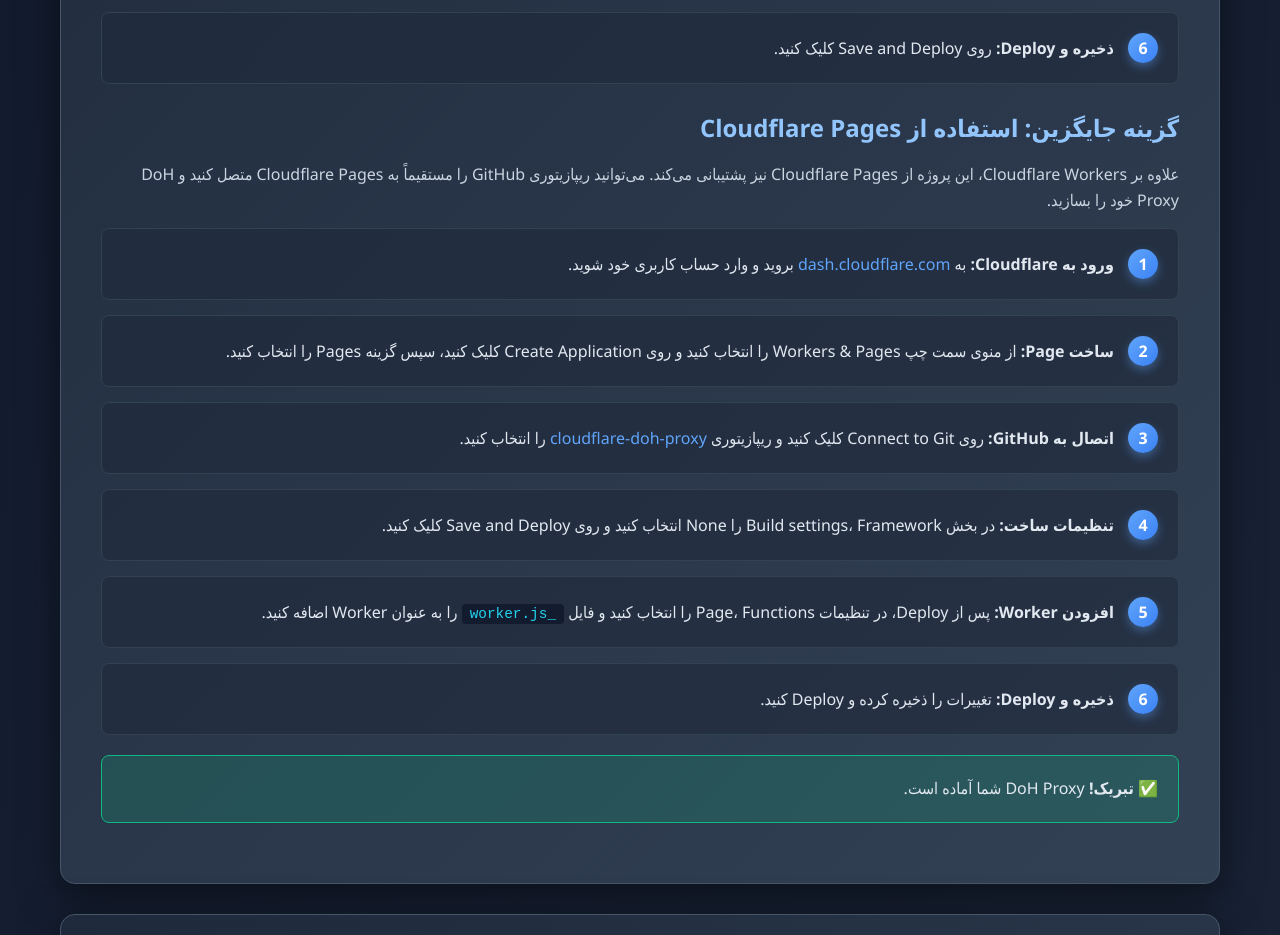
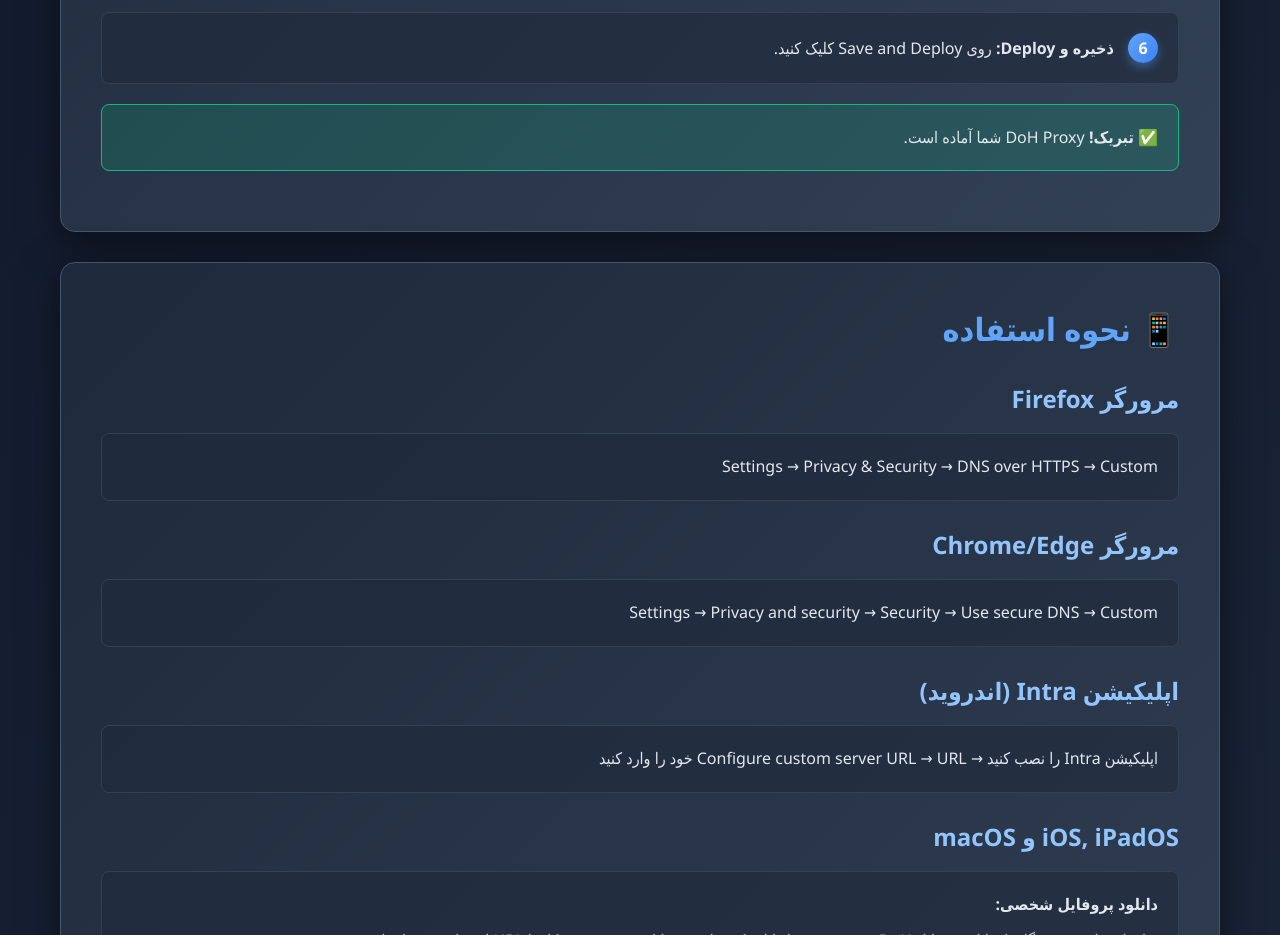
Before and after one commit to sinaha81/cloudflare-doh-worker, a plain HTML site: page index.html in a window 1280 px wide. Shown: the part 1351-2286 px from the top of the page. Drawn offline with Linux system fonts and the light colour scheme.

Commit message:
index.html

```diff
--- a/index.html
+++ b/index.html
@@ -75,39 +75,6 @@
             <div class="step">
                 <span class="step-number">6</span>
                 <strong>ذخیره و Deploy:</strong> روی Save and Deploy کلیک کنید.
-            </div>
-
-            <h3>گزینه جایگزین: استفاده از Cloudflare Pages</h3>
-            <p>علاوه بر Cloudflare Workers، این پروژه از Cloudflare Pages نیز پشتیبانی می‌کند. می‌توانید ریپازیتوری GitHub را مستقیماً به Cloudflare Pages متصل کنید و DoH Proxy خود را بسازید.</p>
-
-            <div class="step">
-                <span class="step-number">1</span>
-                <strong>ورود به Cloudflare:</strong> به <a href="https://dash.cloudflare.com" target="_blank">dash.cloudflare.com</a> بروید و وارد حساب کاربری خود شوید.
-            </div>
-
-            <div class="step">
-                <span class="step-number">2</span>
-                <strong>ساخت Page:</strong> از منوی سمت چپ Workers & Pages را انتخاب کنید و روی Create Application کلیک کنید، سپس گزینه Pages را انتخاب کنید.
-            </div>
-
-            <div class="step">
-                <span class="step-number">3</span>
-                <strong>اتصال به GitHub:</strong> روی Connect to Git کلیک کنید و ریپازیتوری <a href="https://github.com/4n0nymou3/cloudflare-doh-proxy" target="_blank">cloudflare-doh-proxy</a> را انتخاب کنید.
-            </div>
-
-            <div class="step">
-                <span class="step-number">4</span>
-                <strong>تنظیمات ساخت:</strong> در بخش Build settings، Framework را None انتخاب کنید و روی Save and Deploy کلیک کنید.
-            </div>
-
-            <div class="step">
-                <span class="step-number">5</span>
-                <strong>افزودن Worker:</strong> پس از Deploy، در تنظیمات Page، Functions را انتخاب کنید و فایل <code>_worker.js</code> را به عنوان Worker اضافه کنید.
-            </div>
-
-            <div class="step">
-                <span class="step-number">6</span>
-                <strong>ذخیره و Deploy:</strong> تغییرات را ذخیره کرده و Deploy کنید.
             </div>
 
             <div class="success-box">
```
